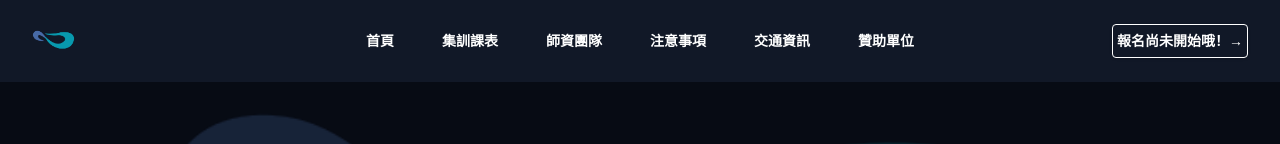
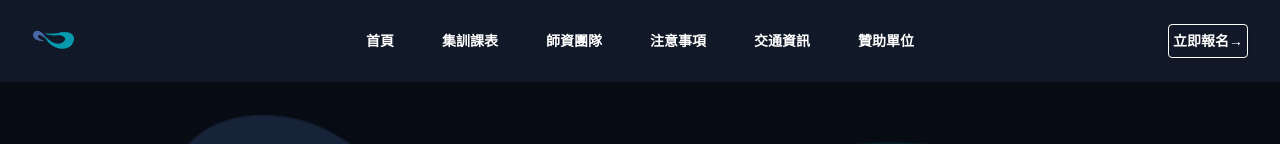
Before and after one commit to ioncamp-internal/web-ionc, a Next.js app: page /sponsers in a window 1280 px wide. Shown: the top 144 px of the page. Built offline with nearby package versions, Linux system fonts and the light colour scheme.

Commit message:
upload 2024 form

```diff
--- a/src/components/Header.jsx
+++ b/src/components/Header.jsx
@@ -52,11 +52,11 @@ export default function Example() {
                     ))}
                 </div>
                 <div className="hidden lg:flex lg:flex-1 lg:justify-end">
-                    <Link href=""
+                    <Link href="https://forms.gle/6V6DMen9AzNy2vP8A"
                           className="text-sm font-semibold leading-6 text-white border border-white rounded shadow p-1"
                           target={"_blank"}>
-                        報名尚未開始哦！
-                        {/* 立即報名 */}
+                        {/* 報名尚未開始哦！ */}
+                        立即報名
                         <span aria-hidden="true">&rarr;</span>
                     </Link>
                 </div>
```
